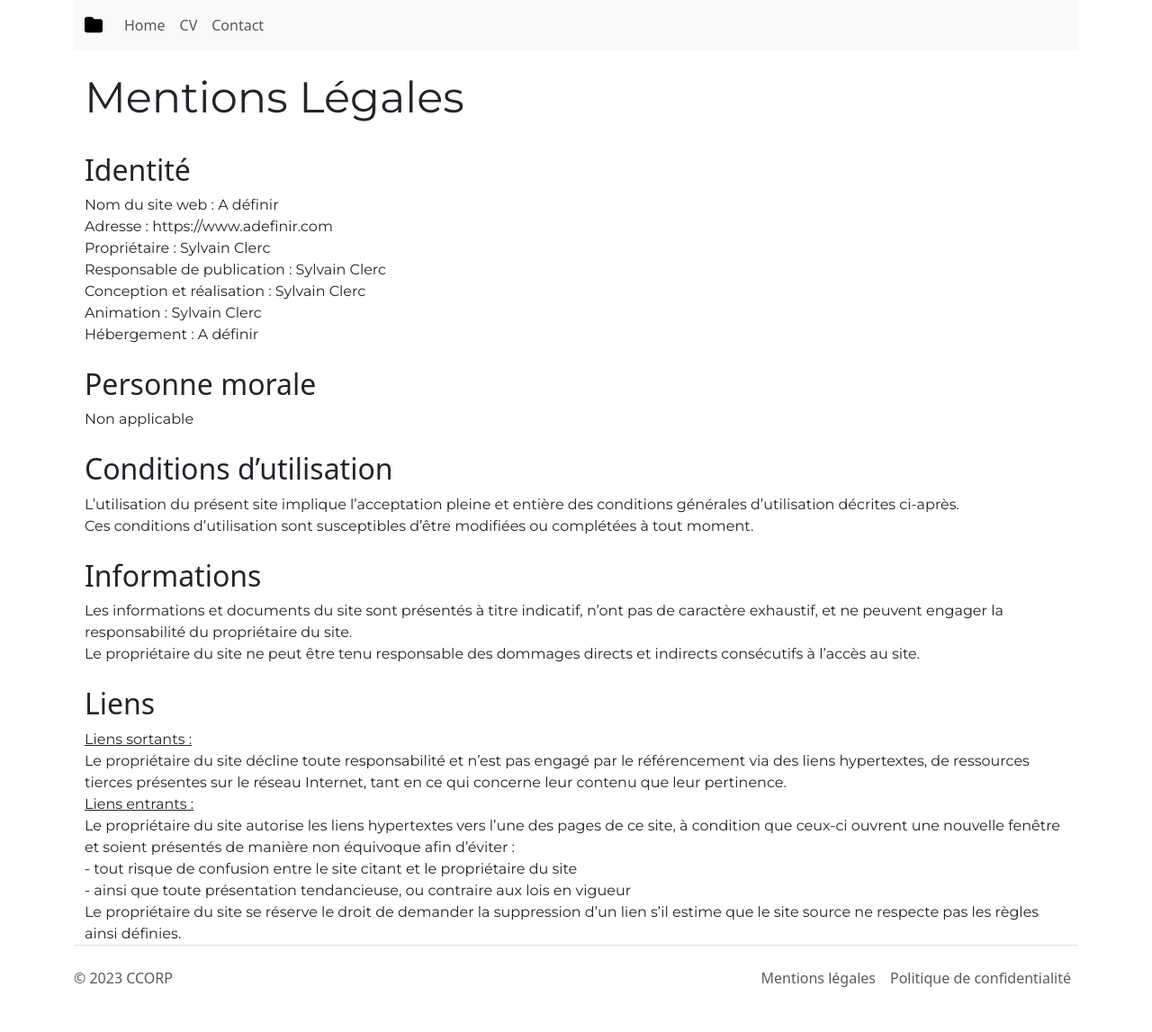
After one commit to sloutmyv/Django_Plotly, a Django app: page /mentions-legales/ in a window 1280 px wide. The commit adds this page. Shown: the whole page at 90% size. Run offline with Django 4.2, Linux system fonts and the light colour scheme; some libraries are stand-ins or nearby versions.

Commit message:
20230824 : fin cv + mentions legales

```diff
--- a/main/urls.py
+++ b/main/urls.py
@@ -22,4 +22,6 @@ app_name = "main"
 
 urlpatterns = [
     path("", TemplateView.as_view(template_name="main_home.html"), name='home-page'),
+    path("mentions-legales/", TemplateView.as_view(template_name="main_mentions.html"), name='mentions-legales'),
+    path("politique-confidentialite/", TemplateView.as_view(template_name="main_politique.html"), name='politique-confidentialite'),
 ]
--- a/resume/views.py
+++ b/resume/views.py
@@ -1,6 +1,6 @@
 from django.shortcuts import render
 from django.views.generic import TemplateView
-from .models import InformationsGenerales, Experiences, Formations, Skills
+from .models import InformationsGenerales, Experiences, Formations, Skills, Hobbies
 
 # Create your views here.
 class IndexView(TemplateView):
@@ -13,10 +13,12 @@ class IndexView(TemplateView):
         experiences = Experiences.objects.order_by('-date_debut')
         formations = Formations.objects.order_by('-date_debut')
         skills = Skills.objects.order_by('skill')
+        hobbies = Hobbies.objects.order_by('hobbie')
 
         context["infogenerales"] = infogenerales
         context["experiences"] = experiences
         context["formations"] = formations
         context["skills"] = skills
+        context["hobbies"] = hobbies
 
         return context
--- a/statics/css/main.css
+++ b/statics/css/main.css
@@ -17,11 +17,9 @@
   }
 
 .hello-world {
-    position: fixed;
-    top: 50%;
-    left: 50%;
-}
-
-.card-columns {
-   column-count: 3;
-}
+  margin: 0;
+  position: absolute;
+  top: 50%;
+  left:50%;
+  transform: translateY(-50%);
+  transform: translateX(-50%);
--- a/templates/base.html
+++ b/templates/base.html
@@ -1,19 +1,15 @@
 <!DOCTYPE html>
 <html>
   <head>
-    <title>Plotly in Django !</title>
-    <meta charset='utf-8'/>
-    <meta name="viewport" content="width=device-width, initial-scale=1">
-    {% load static %}
-    <link href="https://cdn.jsdelivr.net/npm/bootstrap@5.3.1/dist/css/bootstrap.min.css" rel="stylesheet" integrity="sha384-4bw+/aepP/YC94hEpVNVgiZdgIC5+VKNBQNGCHeKRQN+PtmoHDEXuppvnDJzQIu9" crossorigin="anonymous">
-    <link rel="stylesheet" href={% static 'css/main.css' %}>
-    <script src="https://kit.fontawesome.com/1606a9d729.js" crossorigin="anonymous"></script>
+    {% include "header.html" %}
   </head>
 
-  <body class="container">
+  <body class="container d-flex flex-column min-vh-100">
     {% include "navbar.html" %}
     {% block content %}
     {% endblock %}
+    {% include "footer.html" %}
     <script src="https://cdn.jsdelivr.net/npm/bootstrap@5.3.1/dist/js/bootstrap.bundle.min.js" integrity="sha384-HwwvtgBNo3bZJJLYd8oVXjrBZt8cqVSpeBNS5n7C8IVInixGAoxmnlMuBnhbgrkm" crossorigin="anonymous"></script>
   </body>
+
 </html>
--- /dev/null
+++ b/templates/footer.html
@@ -0,0 +1,12 @@
+<footer class="d-flex flex-wrap justify-content-between align-items-center py-3 my-4 border-top mt-auto">
+  <p class="col-md-4 mb-0 text-muted">© 2023 CCORP</p>
+
+  <a href="/" class="col-md-4 d-flex align-items-center justify-content-center mb-3 mb-md-0 me-md-auto link-dark text-decoration-none">
+    <svg class="bi me-2" width="40" height="32"><use xlink:href="#bootstrap"></use></svg>
+  </a>
+
+  <ul class="nav col-md-4 justify-content-end">
+    <li class="nav-item"><a href="{% url 'main:mentions-legales' %}" class="nav-link px-2 text-muted">Mentions légales</a></li>
+    <li class="nav-item"><a href="{% url 'main:politique-confidentialite' %}" class="nav-link px-2 text-muted">Politique de confidentialité</a></li>
+  </ul>
+</footer>
--- /dev/null
+++ b/templates/header.html
@@ -0,0 +1,7 @@
+<title>Plotly in Django !</title>
+<meta charset='utf-8'/>
+<meta name="viewport" content="width=device-width, initial-scale=1">
+{% load static %}
+<link href="https://cdn.jsdelivr.net/npm/bootstrap@5.3.1/dist/css/bootstrap.min.css" rel="stylesheet" integrity="sha384-4bw+/aepP/YC94hEpVNVgiZdgIC5+VKNBQNGCHeKRQN+PtmoHDEXuppvnDJzQIu9" crossorigin="anonymous">
+<link rel="stylesheet" href={% static 'css/main.css' %}>
+<script src="https://kit.fontawesome.com/1606a9d729.js" crossorigin="anonymous"></script>
--- /dev/null
+++ b/templates/main_mentions.html
@@ -0,0 +1,54 @@
+{% extends 'base.html' %}
+
+{% block content %}
+<div class="container">
+  <br>
+  <div class="row">
+    <h1 class="display-5 sc-title-1-font">Mentions Légales</h1>
+  </div>
+  <br>
+  <div class="row">
+    <h2 class='.sc-text-1-font'>Identité</h2>
+    <p class="fs-6 sc-text-1-font no-margin">Nom du site web : A définir</p>
+    <p class="fs-6 sc-text-1-font no-margin">Adresse : https://www.adefinir.com</p>
+    <p class="fs-6 sc-text-1-font no-margin">Propriétaire : Sylvain Clerc</p>
+    <p class="fs-6 sc-text-1-font no-margin">Responsable de publication : Sylvain Clerc</p>
+    <p class="fs-6 sc-text-1-font no-margin">Conception et réalisation : Sylvain Clerc</p>
+    <p class="fs-6 sc-text-1-font no-margin">Animation : Sylvain Clerc</p>
+    <p class="fs-6 sc-text-1-font no-margin">Hébergement : A définir</p>
+  </div>
+  <br>
+
+  <div class="row">
+    <h2 class='.sc-text-1-font'>Personne morale</h2>
+    <p class="fs-6 sc-text-1-font no-margin">Non applicable</p>
+  </div>
+  <br>
+
+  <div class="row">
+    <h2 class='.sc-text-1-font'>Conditions d’utilisation</h2>
+    <p class="fs-6 sc-text-1-font no-margin">L’utilisation du présent site implique l’acceptation pleine et entière des conditions générales d’utilisation décrites ci-après.</p>
+    <p class="fs-6 sc-text-1-font no-margin">Ces conditions d’utilisation sont susceptibles d’être modifiées ou complétées à tout moment.</p>
+  </div>
+  <br>
+
+  <div class="row">
+    <h2 class='.sc-text-1-font'>Informations</h2>
+    <p class="fs-6 sc-text-1-font no-margin">Les informations et documents du site sont présentés à titre indicatif, n’ont pas de caractère exhaustif, et ne peuvent engager la responsabilité du propriétaire du site.</p>
+    <p class="fs-6 sc-text-1-font no-margin">Le propriétaire du site ne peut être tenu responsable des dommages directs et indirects consécutifs à l’accès au site.</p>
+  </div>
+  <br>
+
+  <div class="row">
+    <h2 class='.sc-text-1-font'>Liens</h2>
+    <p class="fs-6 sc-text-1-font no-margin"><u>Liens sortants :</u></p>
+    <p class="fs-6 sc-text-1-font no-margin">Le propriétaire du site décline toute responsabilité et n’est pas engagé par le référencement via des liens hypertextes, de ressources tierces présentes sur le réseau Internet, tant en ce qui concerne leur contenu que leur pertinence.</p>
+    <p class="fs-6 sc-text-1-font no-margin"><u>Liens entrants :</u></p>
+    <p class="fs-6 sc-text-1-font no-margin">Le propriétaire du site autorise les liens hypertextes vers l’une des pages de ce site, à condition que ceux-ci ouvrent une nouvelle fenêtre et soient présentés de manière non équivoque afin d’éviter :</p>
+    <p class="fs-6 sc-text-1-font no-margin"> - tout risque de confusion entre le site citant et le propriétaire du site</p>
+    <p class="fs-6 sc-text-1-font no-margin"> - ainsi que toute présentation tendancieuse, ou contraire aux lois en vigueur</p>
+    <br>
+    <p class="fs-6 sc-text-1-font no-margin">Le propriétaire du site se réserve le droit de demander la suppression d’un lien s’il estime que le site source ne respecte pas les règles ainsi définies.</p>
+  </div>
+</div>
+{% endblock %}
```
Also changed, not shown: resume/admin.py (+6 -1 lines), resume/models.py (+12 -0 lines), templates/main_politique.html (added, +43 -0 lines), templates/resume.html (+15 -2 lines), 1 other file.
